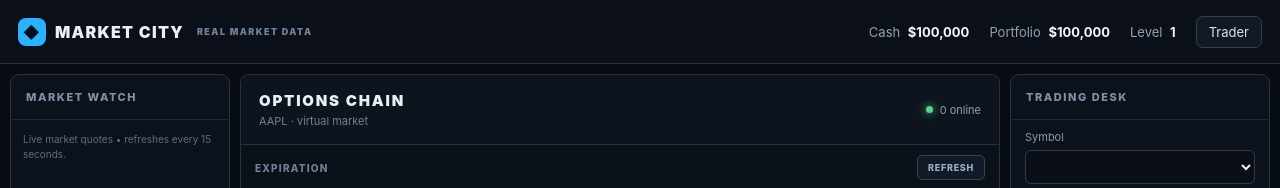
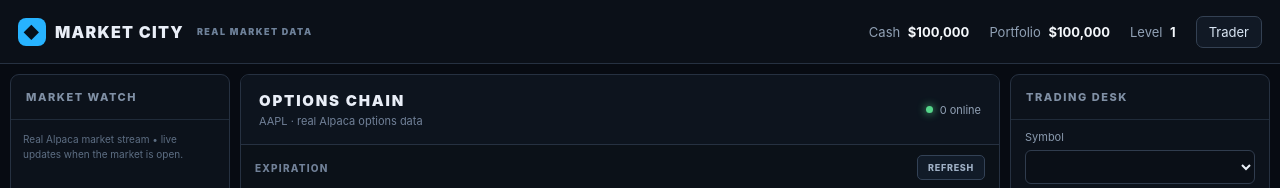
Before and after one commit to axoivs/market-city-game, a website: page public/index.html in a window 1280 px wide. Shown: the top 188 px of the page. Drawn offline with Linux system fonts and the light colour scheme; no server answers.

Commit message:
Label Market City as real Alpaca market data

```diff
--- a/public/index.html
+++ b/public/index.html
@@ -22,10 +22,10 @@
       <aside class="panel watchlist">
         <div class="panel-title">MARKET WATCH</div>
         <div id="watchlist"></div>
-        <div class="hint">Live market quotes • refreshes every 15 seconds.</div>
+        <div class="hint">Real Alpaca market stream • live updates when the market is open.</div>
       </aside>
 
-      <section class="world-wrap options-center"><div class="chain-head"><div><div class="chain-title">OPTIONS CHAIN</div><div class="chain-subtitle"><span id="chainSymbol">AAPL</span> · virtual market</div></div><div class="chain-live"><span class="live-dot"></span><span id="online">0 online</span></div></div><div class="expiration-bar"><span class="expiration-label">EXPIRATION</span><div id="expirationDates" class="expiration-dates"></div><button id="chainRefresh" class="chain-refresh" type="button">REFRESH</button></div><div class="chain-tools"><span>CALLS</span><span id="chainSpot">SPOT —</span><span>PUTS</span></div><div id="optionChain" class="option-chain"><div class="chain-loading">Loading option chain…</div></div><div id="toast" class="toast"></div></section>
+      <section class="world-wrap options-center"><div class="chain-head"><div><div class="chain-title">OPTIONS CHAIN</div><div class="chain-subtitle"><span id="chainSymbol">AAPL</span> · real Alpaca options data</div></div><div class="chain-live"><span class="live-dot"></span><span id="online">0 online</span></div></div><div class="expiration-bar"><span class="expiration-label">EXPIRATION</span><div id="expirationDates" class="expiration-dates"></div><button id="chainRefresh" class="chain-refresh" type="button">REFRESH</button></div><div class="chain-tools"><span>CALLS</span><span id="chainSpot">SPOT —</span><span>PUTS</span></div><div id="optionChain" class="option-chain"><div class="chain-loading">Loading option chain…</div></div><div id="toast" class="toast"></div></section>
 
       <aside class="panel order-panel">
         <div class="panel-title">TRADING DESK</div>
```
